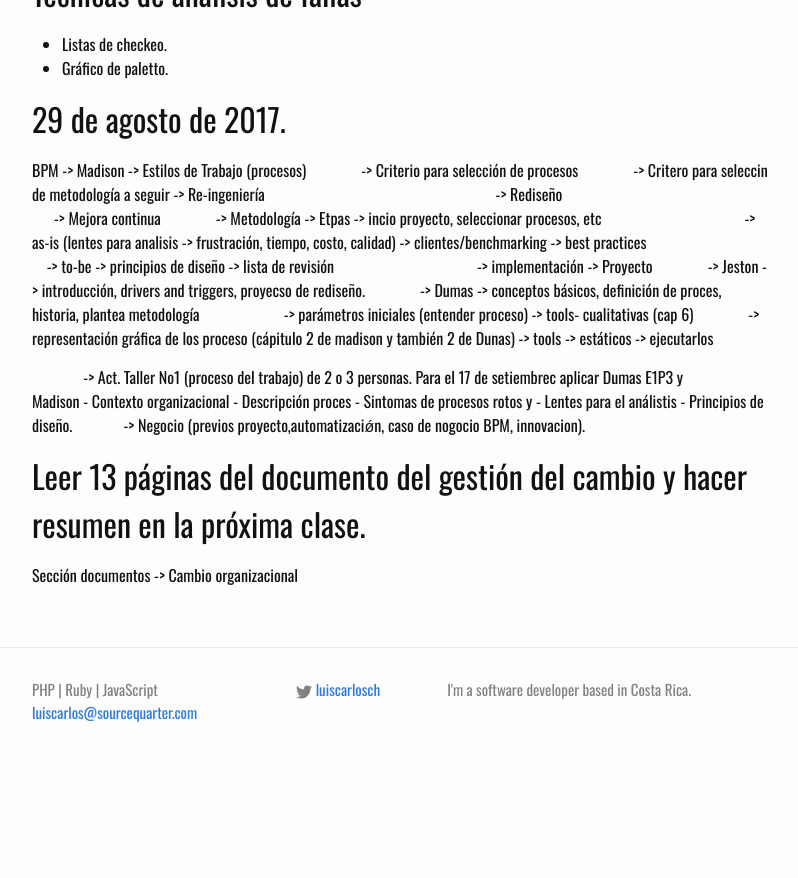
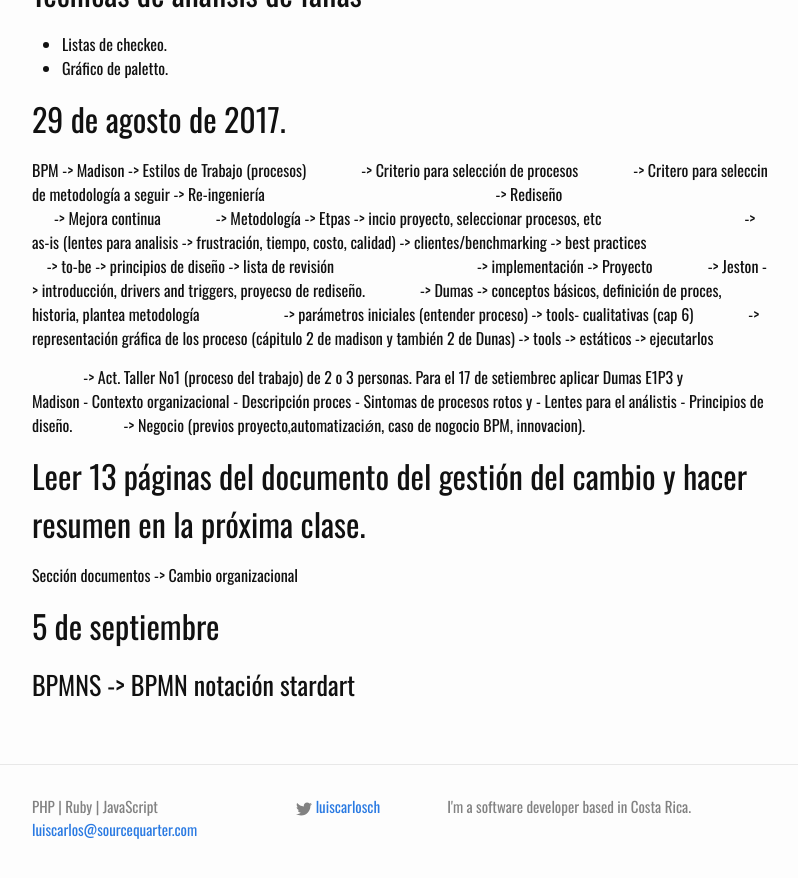
Before and after one commit to lucachaco/sourcequarter-lander, a Jekyll site: the page built from _posts/2017-08-03-bpm.md, in a window 1280 px wide and 900 px high, scrolled down 1389 px. Shown: the top 878 px of the window, without its empty margins (238-1036 px from the left). Built offline with Jekyll 4.4.1, drawn with Linux system fonts in a browser that asks for light colours; our own code applies the rules of GitHub Pages for plain Markdown files; before the commit the page ends 2172 px from its top, so only the background shows below that.

Commit message:
Update 2017-08-03-bpm.md

```diff
--- a/_posts/2017-08-03-bpm.md
+++ b/_posts/2017-08-03-bpm.md
@@ -80,3 +80,6 @@ BPM -> Madison -> Estilos de Trabajo (procesos)
 
 ## Leer 13 páginas del documento del gestión del cambio y hacer resumen en la próxima clase.
 Sección documentos -> Cambio organizacional
+
+## 5 de septiembre
+### BPMNS -> BPMN notación stardart
```
